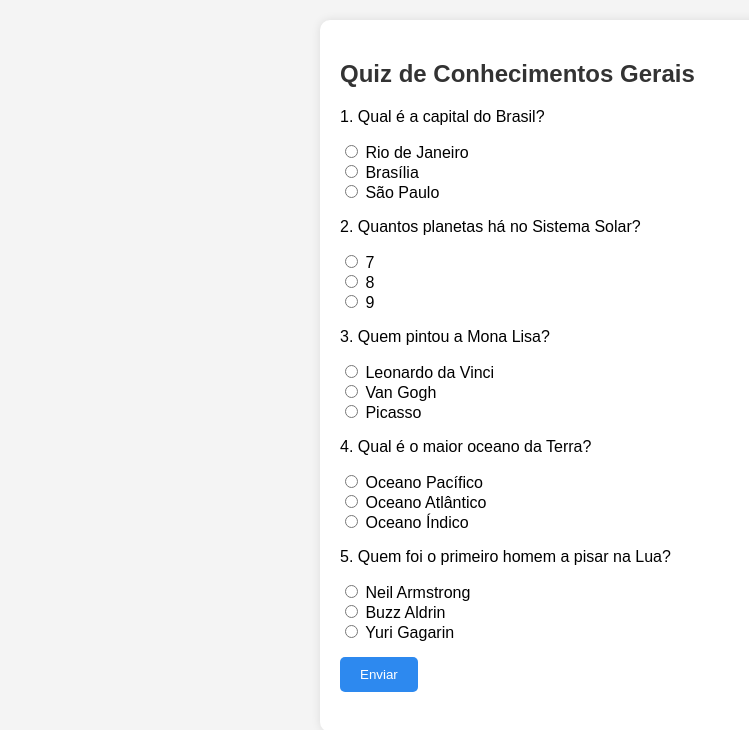
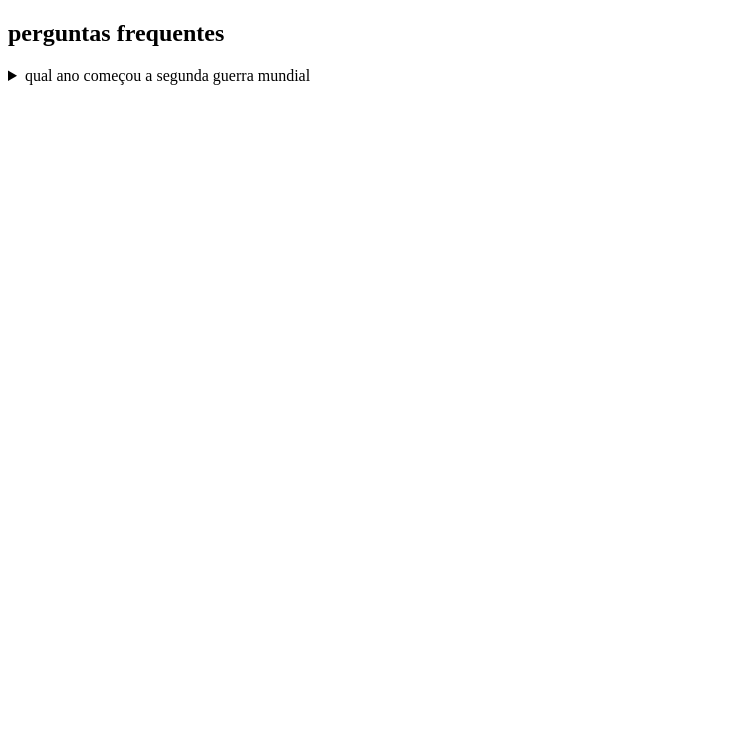
Before and after one commit to furaoferrenho/eletronica-app-michel, a plain HTML site: page index.html in a window 1280 px wide. Shown: the whole page, without its empty margins (0-749 px from the left). Drawn offline with Linux system fonts and the light colour scheme.

Commit message:
Add files via upload

```diff
--- a/index.html
+++ b/index.html
@@ -1,93 +1,21 @@
+<!DOCTYPE html>
+<html lang="pt-br">
+  <head>
+    <title>funfas</title>
 
-<!DOCTYPE html>
-<html lang="pt-BR">
-<head>
-  <meta charset="UTF-8" />
-  <title>Quiz de Conhecimentos Gerais</title>
-  <style>
-    body {
-      font-family: Arial, sans-serif;
-      background-color: #f4f4f4;
-      margin: 20px;
-    }
-    .container {
-      max-width: 600px;
-      margin: auto;
-      background: white;
-      padding: 20px;
-      border-radius: 10px;
-      box-shadow: 0 0 10px rgba(0,0,0,0.1);
-    }
-    h2 {
-      color: #333;
-    }
-    .question {
-      margin-bottom: 15px;
-    }
-    button {
-      padding: 10px 20px;
-      background-color: #2d89ef;
-      color: white;
-      border: none;
-      border-radius: 5px;
-      cursor: pointer;
-    }
-    #result {
-      margin-top: 20px;
-      font-weight: bold;
-      color: green;
-    }
-  </style>
-</head>
-<body>
-  <div class="container">
-    <h2>Quiz de Conhecimentos Gerais</h2>
-    <form id="quizForm">
-      <div class="question">
-        <p>1. Qual é a capital do Brasil?</p>
-        <input type="radio" name="q1" value="0"> Rio de Janeiro<br>
-        <input type="radio" name="q1" value="1"> Brasília<br>
-        <input type="radio" name="q1" value="0"> São Paulo<br>
-      </div>
-      <div class="question">
-        <p>2. Quantos planetas há no Sistema Solar?</p>
-        <input type="radio" name="q2" value="0"> 7<br>
-        <input type="radio" name="q2" value="1"> 8<br>
-        <input type="radio" name="q2" value="0"> 9<br>
-      </div>
-      <div class="question">
-        <p>3. Quem pintou a Mona Lisa?</p>
-        <input type="radio" name="q3" value="1"> Leonardo da Vinci<br>
-        <input type="radio" name="q3" value="0"> Van Gogh<br>
-        <input type="radio" name="q3" value="0"> Picasso<br>
-      </div>
-      <div class="question">
-        <p>4. Qual é o maior oceano da Terra?</p>
-        <input type="radio" name="q4" value="1"> Oceano Pacífico<br>
-        <input type="radio" name="q4" value="0"> Oceano Atlântico<br>
-        <input type="radio" name="q4" value="0"> Oceano Índico<br>
-      </div>
-      <div class="question">
-        <p>5. Quem foi o primeiro homem a pisar na Lua?</p>
-        <input type="radio" name="q5" value="1"> Neil Armstrong<br>
-        <input type="radio" name="q5" value="0"> Buzz Aldrin<br>
-        <input type="radio" name="q5" value="0"> Yuri Gagarin<br>
-      </div>
-      <button type="button" onclick="calcularResultado()">Enviar</button>
-    </form>
-    <div id="result"></div>
-  </div>
+	<script>
+ alert('1.0.1');
 
-  <script>
-    function calcularResultado() {
-      let total = 0;
-      const form = document.getElementById('quizForm');
-      for (let i = 1; i <= 5; i++) {
-        const resposta = form['q' + i].value;
-        total += parseInt(resposta);
-      }
-      alert(`Você acertou ${total} de 5 perguntas!`);
-    }
-  </script>
-</body>
-</html>
+
+	</script>
+    <meta charset="utf-8">
+  </head>
+  <body>
+    	<h2 id="titulo"> perguntas frequentes </h2>
+	<details>
+		<summary>qual ano começou a segunda guerra mundial</summary>
+		</p><pre>
+     O ano de início da Segunda Guerra Mundial foi 1939.
+Mais especificamente, a guerra começou em 1º de setembro de 1939, quando a Alemanha invadiu a Polônia.
+		</pre>
+  </body>
```
